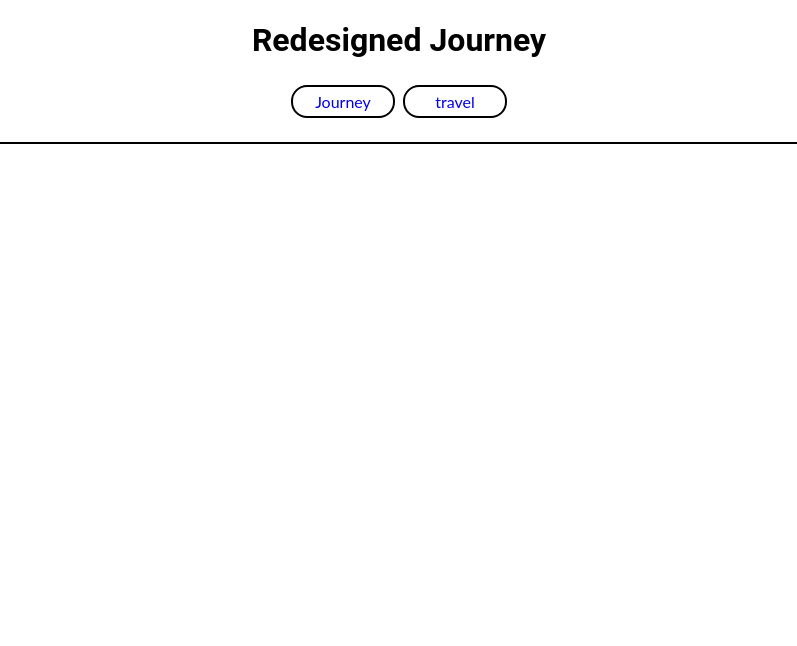
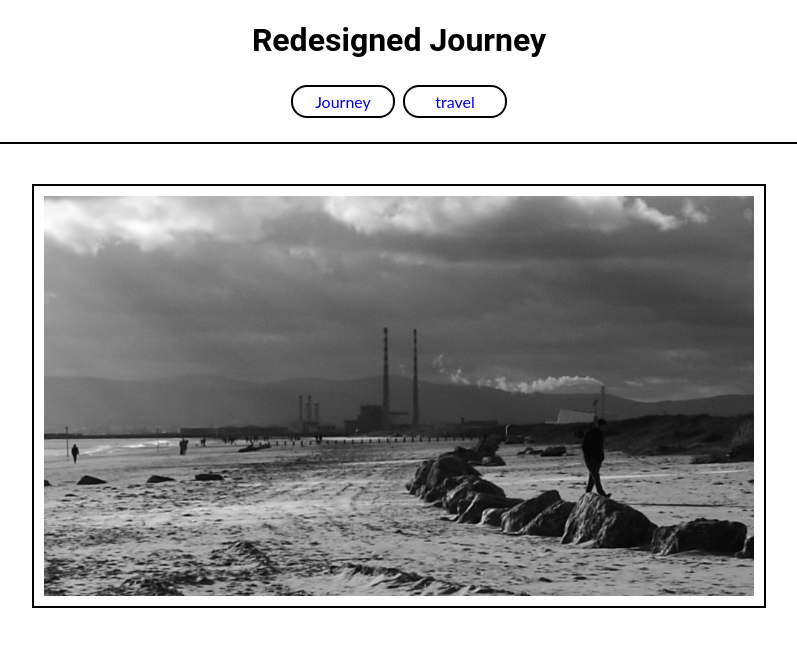
Before and after one commit to CosmicCanCodes/redesigned-journey, a plain HTML site: page travel.html in a window 1280 px wide. Shown: the whole page, without its empty margins (241-1038 px from the left). Drawn offline with Linux system fonts and the light colour scheme.

Commit message:
feat: add images to the webpages

```diff
--- a/travel.html
+++ b/travel.html
@@ -20,5 +20,10 @@
         </li>
       </ul>
     </nav>
+    <section>
+      <figure>
+        <img src="assets/images/beach.jpg" alt="an image of coastal Dublin" />
+      </figure>
+    </section>
   </body>
 </html>
```
Also changed, not shown: index.html (+5 -0 lines), assets/images/beach.jpg (added), assets/images/city.jpg (added).
